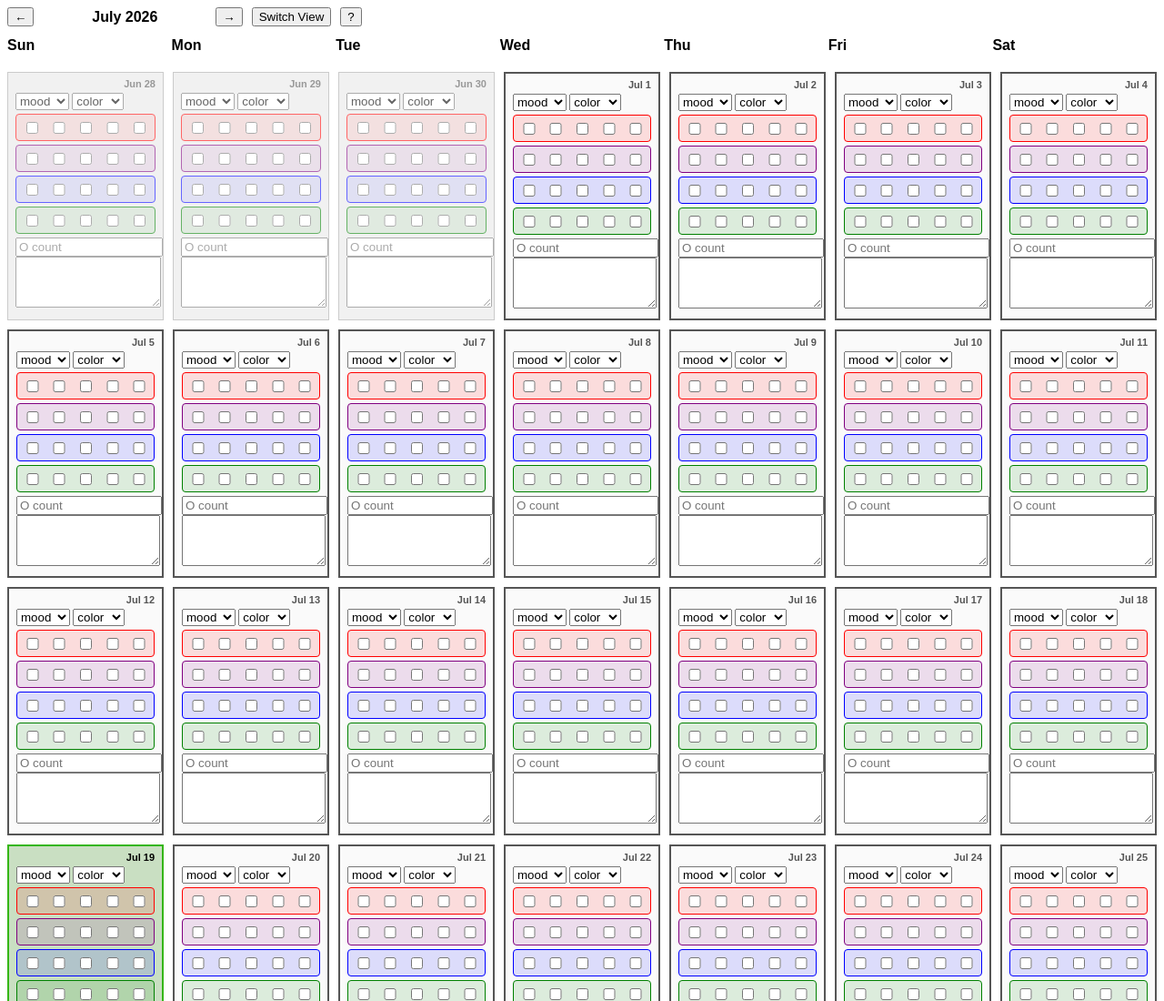
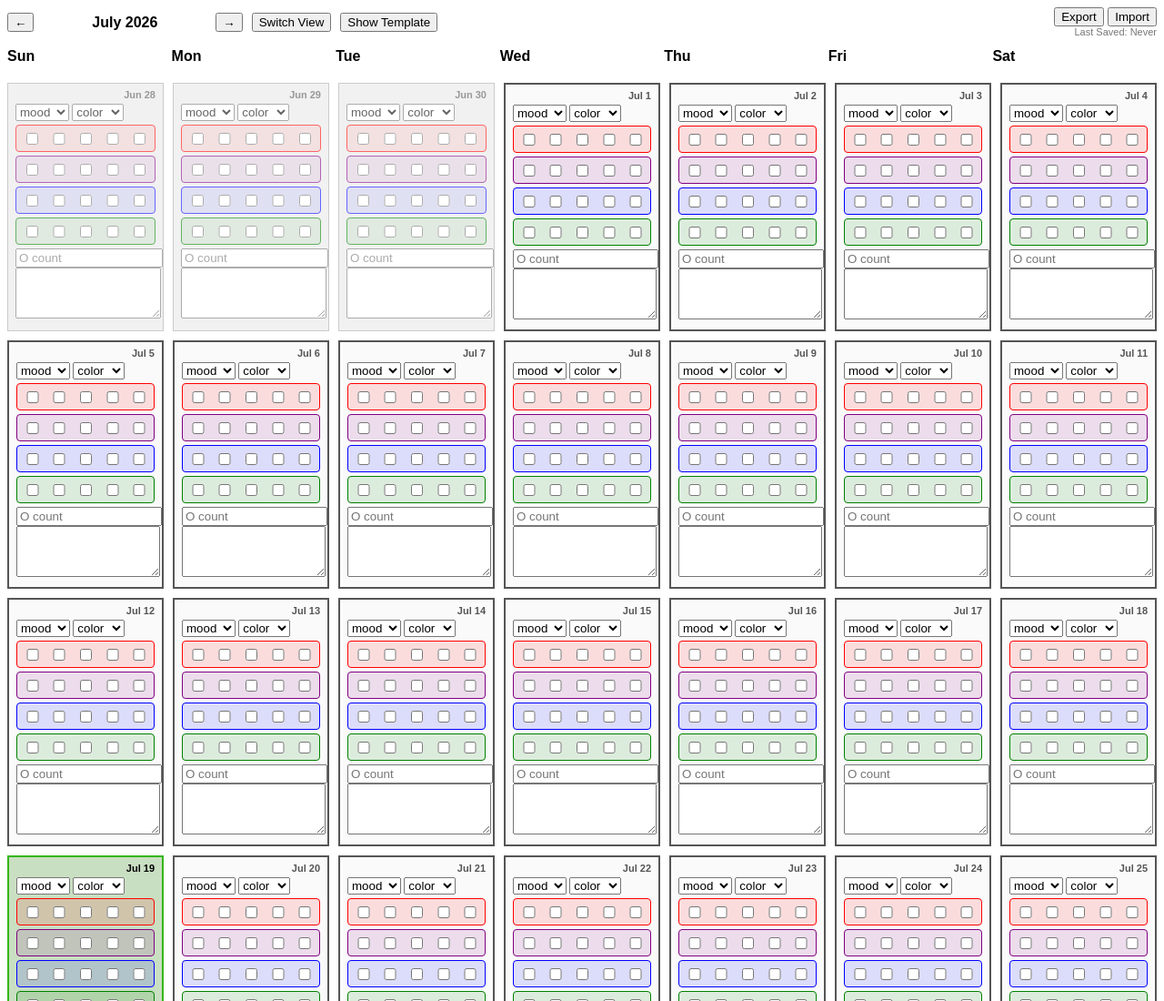
Before and after one commit to TheRubicante/BulletJournal, a plain HTML site: page index.html in a window 1280 px wide. Shown: the top 1100 px of the page at 91% size. Drawn offline with Linux system fonts and the light colour scheme.

Commit message:
Add header save controls and last saved display

```diff
--- a/app.js
+++ b/app.js
@@ -1,6 +1,7 @@
 let state = {
   view: localStorage.getItem("viewPreference") || "month",
   currentDate: new Date(),
+  lastSaved: localStorage.getItem("lastSaved") || null,
   data: JSON.parse(localStorage.getItem("tracker")) || {}
 };
 
@@ -18,6 +19,15 @@ function hexToRGBA(color, alpha) {
 
 function save() {
   localStorage.setItem("tracker", JSON.stringify(state.data));
+
+  state.lastSaved = new Date().toLocaleString();
+
+  localStorage.setItem(
+    "lastSaved",
+    state.lastSaved
+  );
+
+  updateLastSaved();
 }
 
 function formatDate(date) {
@@ -199,7 +209,16 @@ function updateLabel() {
   }
 }
 
+function updateLastSaved() {
+  const label = document.getElementById("lastSaved");
 
+  if (!label) return;
+
+  label.textContent =
+    state.lastSaved
+      ? `Last Saved: ${state.lastSaved}`
+      : "Last Saved: Never";
+}
 
 function generateMonth(date) {
   const firstOfMonth = new Date(date.getFullYear(), date.getMonth(), 1);
@@ -228,6 +247,7 @@ document.addEventListener("DOMContentLoaded", () => {
   renderHeader();
   updateLabel();
   render();
+  updateLastSaved();
 
   document.getElementById("legendToggle").onclick = () => {
     document.getElementById("legend").classList.toggle("hidden");
--- a/index.html
+++ b/index.html
@@ -11,7 +11,17 @@
   <button id="nextBtn">→</button>
 
   <button id="toggleView">Switch View</button>
-  <button id="legendToggle">?</button>
+<button id="templateToggle">Show Template</button>
+
+<div class="save-controls">
+  <div>
+    <button id="exportBtn">Export</button>
+    <button id="importBtn">Import</button>
+  </div>
+  <small id="lastSaved">
+    Last Saved: Never
+  </small>
+</div>
 </div>
 
 <div id="legend" class="hidden"></div>
--- a/styles.css
+++ b/styles.css
@@ -115,3 +115,15 @@ body {
 
   font-weight: bold;
 }
+
+.save-controls {
+  margin-left: auto;
+  display: flex;
+  flex-direction: column;
+  align-items: flex-end;
+}
+
+.save-controls small {
+  color: #777;
+  font-size: 11px;
+}
```
